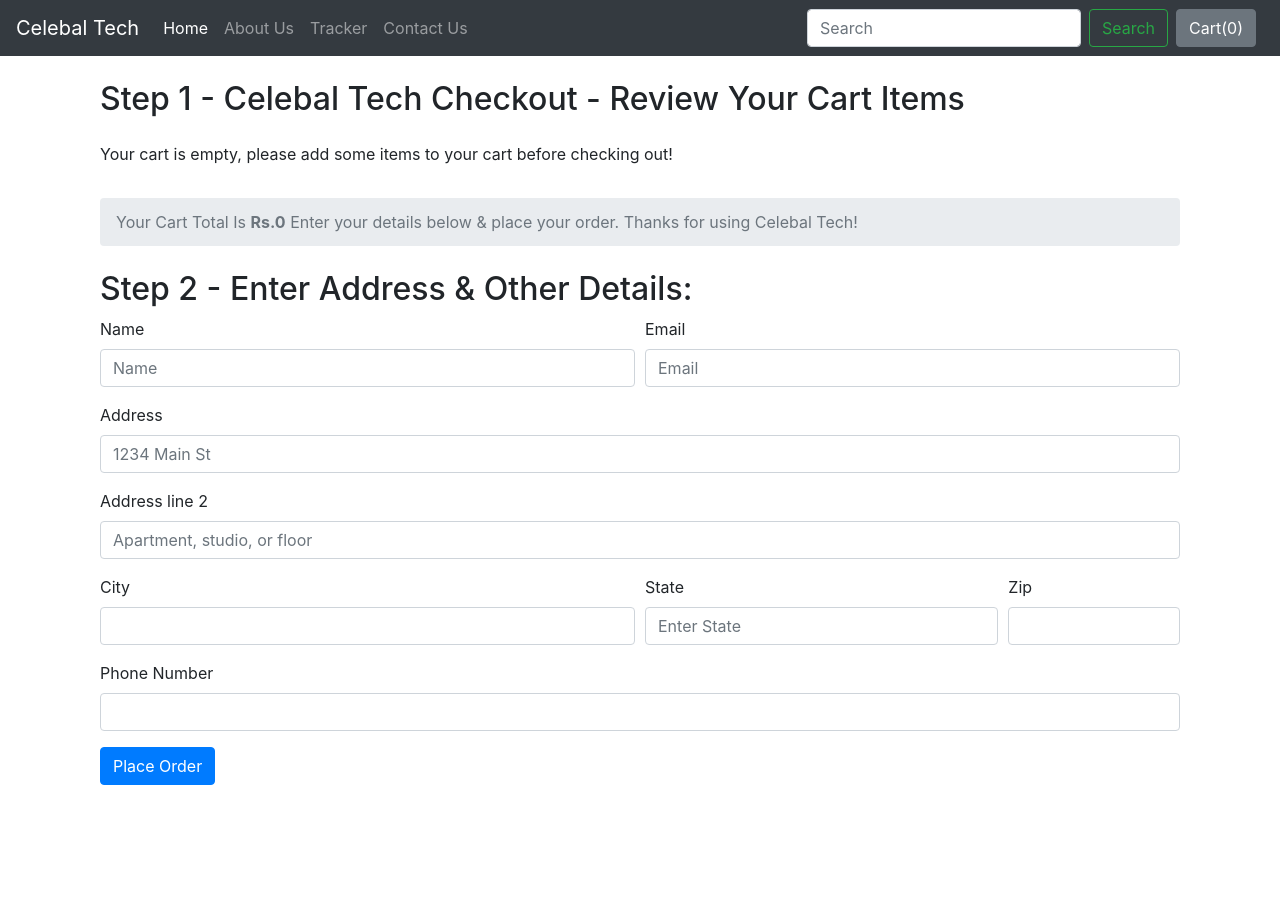
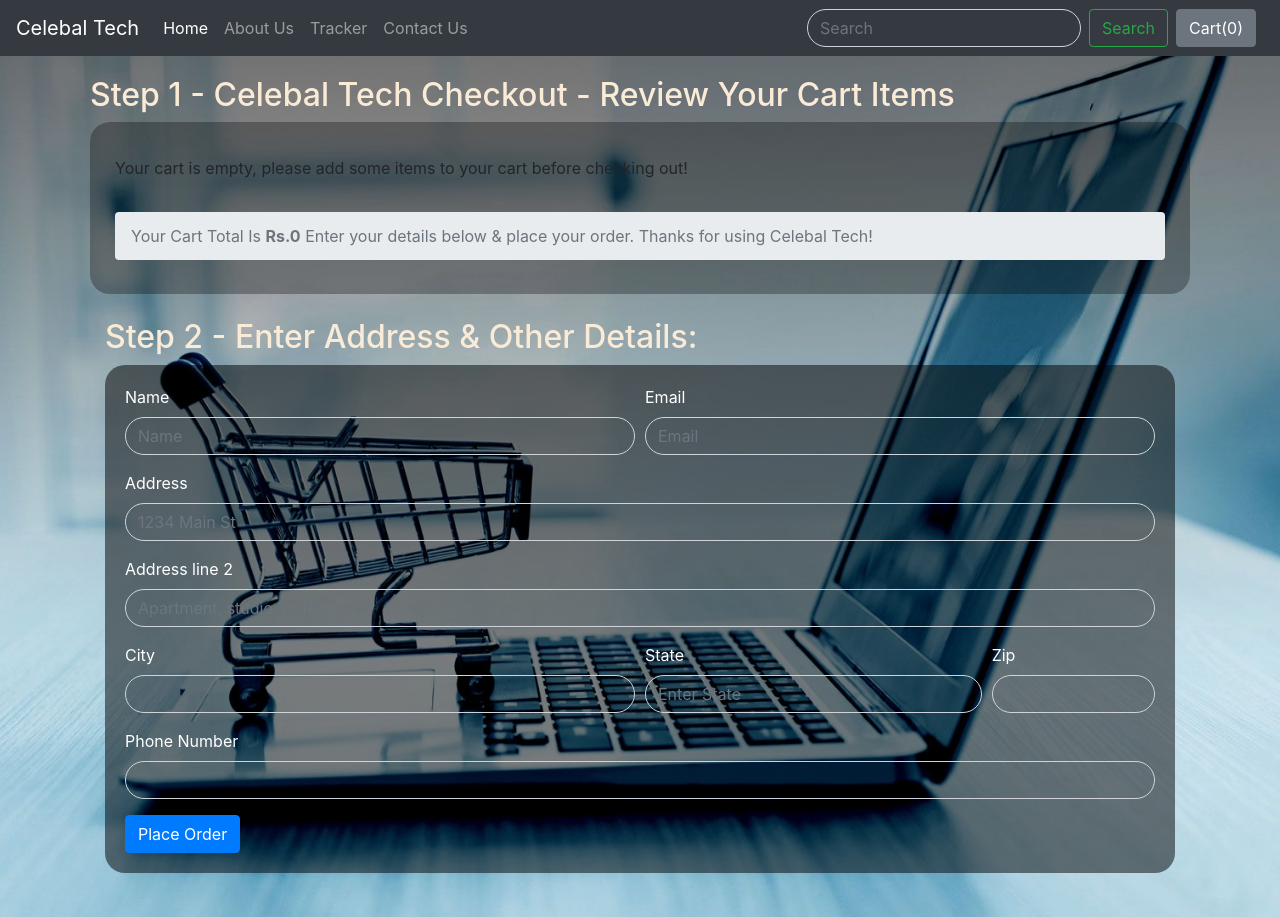
Before and after one commit to Samdroid27/Ecommerce_PS-1, a Django app: page /shop/checkout/ in a window 1280 px wide. Before the commit the page ends 785 px from the top, so only its background shows below. Run offline with Django 3.2, Linux system fonts and the light colour scheme; some libraries are stand-ins or nearby versions.

Commit message:
Updated front end of index and checkout page

```diff
--- a/shop/templates/shop/checkout.html
+++ b/shop/templates/shop/checkout.html
@@ -1,9 +1,33 @@
 {% extends 'shop/basic.html' %}
 {% block title%} Checkout - Celebal Tech{% endblock %}
+{% block css %}
+
+    body{
+      margin:0px;
+      padding:0px;
+    }
+    body{
+      background:url("../../static/shop/checkout.jpg") no-repeat center center;
+      background-size:cover;
+      z-index:-1;
+    }
+    form{
+        margin-bottom:10px;
+        color:white;
+      }
+    .form-control{
+    color:#ffffff;
+    background-color:#f6f6f600;
+    border-radius:1.25rem;
+    }
+
+{% endblock %}
 {% block body %}
-<div class="container">
+<div class="container" style="padding: 20px">
+<h2 style="color: antiquewhite;">Step 1 - Celebal Tech Checkout - Review Your Cart Items</h2>
+<div class="container" style= "background-color: rgba(0,0,0,0.3);padding: 10px;border-radius:1.25rem;">
     <div class="col my-4">
-        <h2>Step 1 - Celebal Tech Checkout - Review Your Cart Items</h2>
+
         <div class="my-4">
             <ul class="list-group" id="items">
             </ul>
@@ -12,12 +36,12 @@
                     <li class="breadcrumb-item active" aria-current="page">Your Cart Total Is <b>Rs.<span id="totalPrice"></b>  </span>Enter your details below & place your order. Thanks for using Celebal Tech!</li>
                 </ol>
             </nav>
-
         </div>
     </div>
+</div>
     <div class="col my-4">
-        <h2>Step 2 - Enter Address & Other Details:</h2>
-        <form method="post" action="/shop/checkout/">{% csrf_token %}
+        <h2 style="color: antiquewhite;">Step 2 - Enter Address & Other Details:</h2>
+        <form method="post" action="/shop/checkout/" style="padding : 20px;border-radius:1.25rem;background-color:rgba(0,0,0,0.5);">{% csrf_token %}
             <input type="hidden" name="itemsJson" id="itemsJson">
             <div class="form-row">
                 <div class="form-group col-md-6">
```
Also changed, not shown: shop/templates/shop/index.html (+18 -1 lines), shop/static/shop/checkout.jpg (added), shop/static/shop/index.jpg (added).
